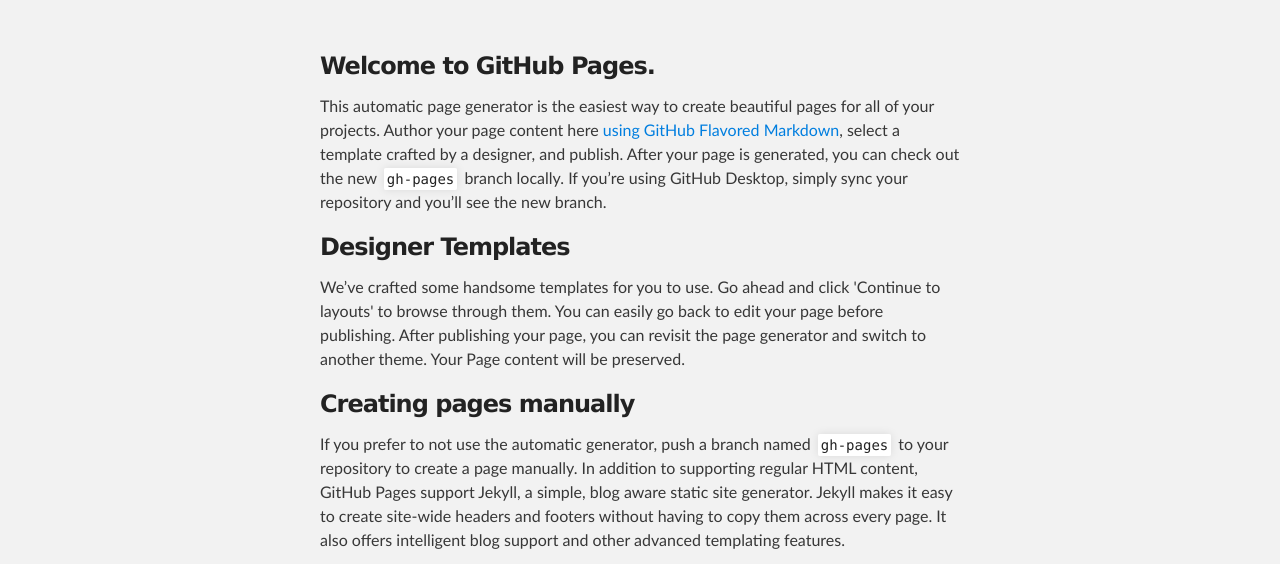
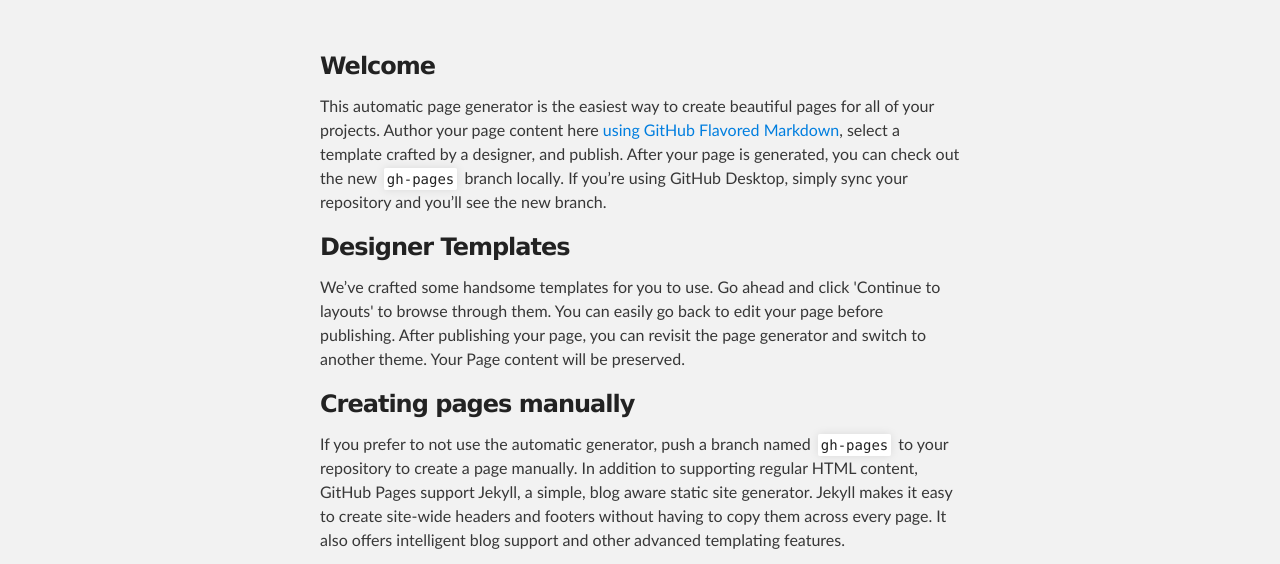
Before and after one commit to Faustus-/Faustus-github.com, a plain HTML site: page index.html in a window 1280 px wide. Shown: the part 212-776 px from the top of the page. Drawn offline with Linux system fonts and the light colour scheme.

Commit message:
rename the page and modify the title

```diff
--- a/index.html
+++ b/index.html
@@ -8,7 +8,7 @@
 
     <link rel="stylesheet" type="text/css" media="screen" href="stylesheets/stylesheet.css">
 
-    <title>Faustus-.GitHub.io</title>
+    <title>Faustus- of Shire</title>
   </head>
 
   <body>
@@ -28,7 +28,7 @@
     <div id="main_content_wrap" class="outer">
       <section id="main_content" class="inner">
         <h3>
-<a id="welcome-to-github-pages" class="anchor" href="#welcome-to-github-pages" aria-hidden="true"><span class="octicon octicon-link"></span></a>Welcome to GitHub Pages.</h3>
+<a id="Welcome" class="anchor" href="#Welcome" aria-hidden="true"><span class="octicon octicon-link"></span></a>Welcome</h3>
 
 <p>This automatic page generator is the easiest way to create beautiful pages for all of your projects. Author your page content here <a href="https://guides.github.com/features/mastering-markdown/">using GitHub Flavored Markdown</a>, select a template crafted by a designer, and publish. After your page is generated, you can check out the new <code>gh-pages</code> branch locally. If you’re using GitHub Desktop, simply sync your repository and you’ll see the new branch.</p>
 
```
